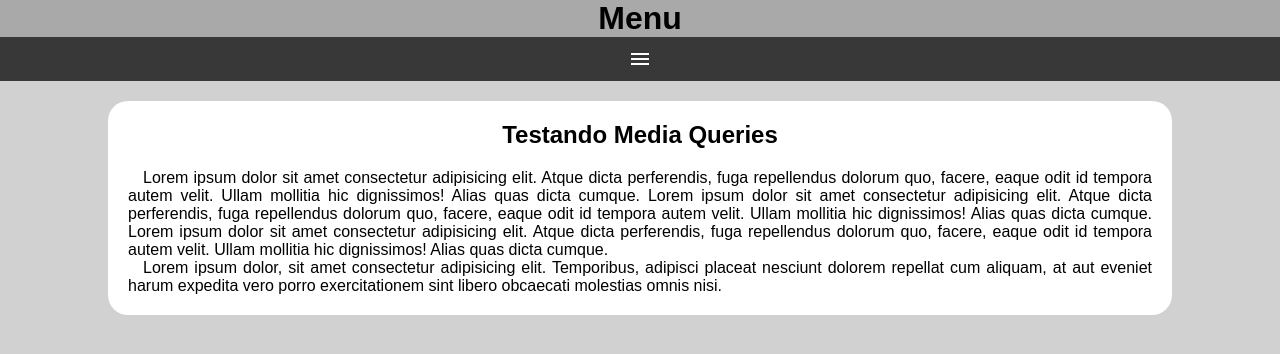
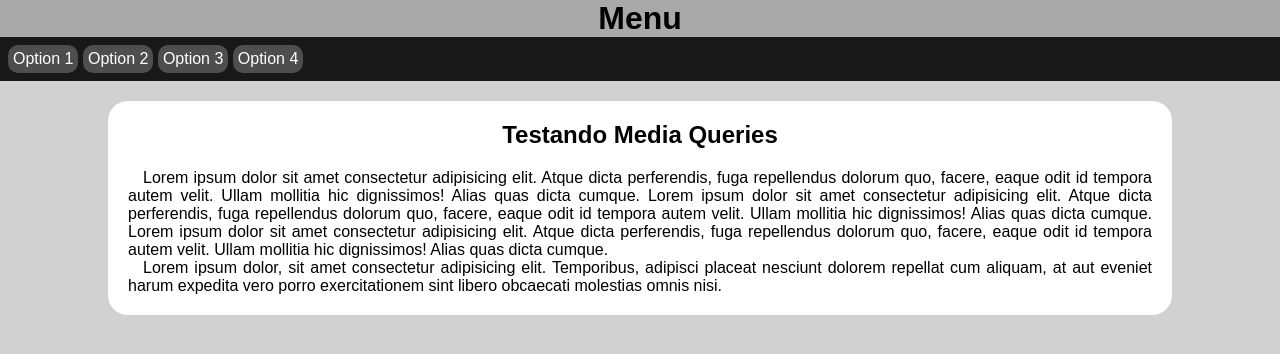
Before and after one commit to leogpava/html-css, a plain HTML site: page exercícios/ex026/mq005/index.html in a window 1280 px wide. Drawn offline with nearby package versions, Linux system fonts and the light colour scheme.

Commit message:
Att de exercicio

```diff
--- a/exercícios/ex026/mq005/estilos/medias.css
+++ b/exercícios/ex026/mq005/estilos/medias.css
@@ -1 +1,36 @@
 @charset "UTF-8";
+
+@media screen and (min-width: 768px) {
+
+    span#burger {
+        display: none;
+    }
+    menu {
+        display: block !important; /*se usar o !important, nao precisa fazer aquela porra em JS.*/
+        background-color: rgb(24, 24, 24);
+        padding: 8px;
+    }
+
+    li {
+        display: inline-block;
+    }
+
+    li > a {
+        color: white;
+        padding: 5px;
+        background-color: rgb(78, 78, 78);
+        text-align: center;
+        text-decoration: none;
+        transition: 0.3s;
+        border-radius: 10px;
+        border-top: none;
+    }
+
+    li > a:hover {
+        background-color: rgb(241, 241, 241);
+        color: black;
+    }
+
+
+
+}
--- a/exercícios/ex026/mq005/index.html
+++ b/exercícios/ex026/mq005/index.html
@@ -9,7 +9,7 @@
     <link rel="stylesheet" href="estilos/medias.css" media="all">
 </head>
 <body>
-    <header>
+    <header onresize="mudouTamanho()">
         <h1>Menu</h1>
         <span class="material-symbols-outlined" id="burger" onclick="clickMenu()">  menu  </span>
         <menu id="itens">
@@ -28,6 +28,14 @@
             </article>
         </main>
         <script>
+            function mudouTamanho() {
+            let menu = document.getElementById("itens");
+                if(window.innerWidth >= 768) {
+                    menu.style.display = "block"
+                } else {menu.style.display = "none"
+                }
+            }
+
             function clickMenu() {
             let menu = document.getElementById("itens"); // Obtém o menu corretamente
             if (menu.style.display == "block") {
@@ -36,6 +44,12 @@
                 menu.style.display = "block";
             }
         }
+
+        // Executa a função ao redimensionar a janela
+        window.addEventListener("resize", mudouTamanho);
+
+        // Executa a função ao carregar a página
+        mudouTamanho();
         </script>
     </body>
 </body>
```
